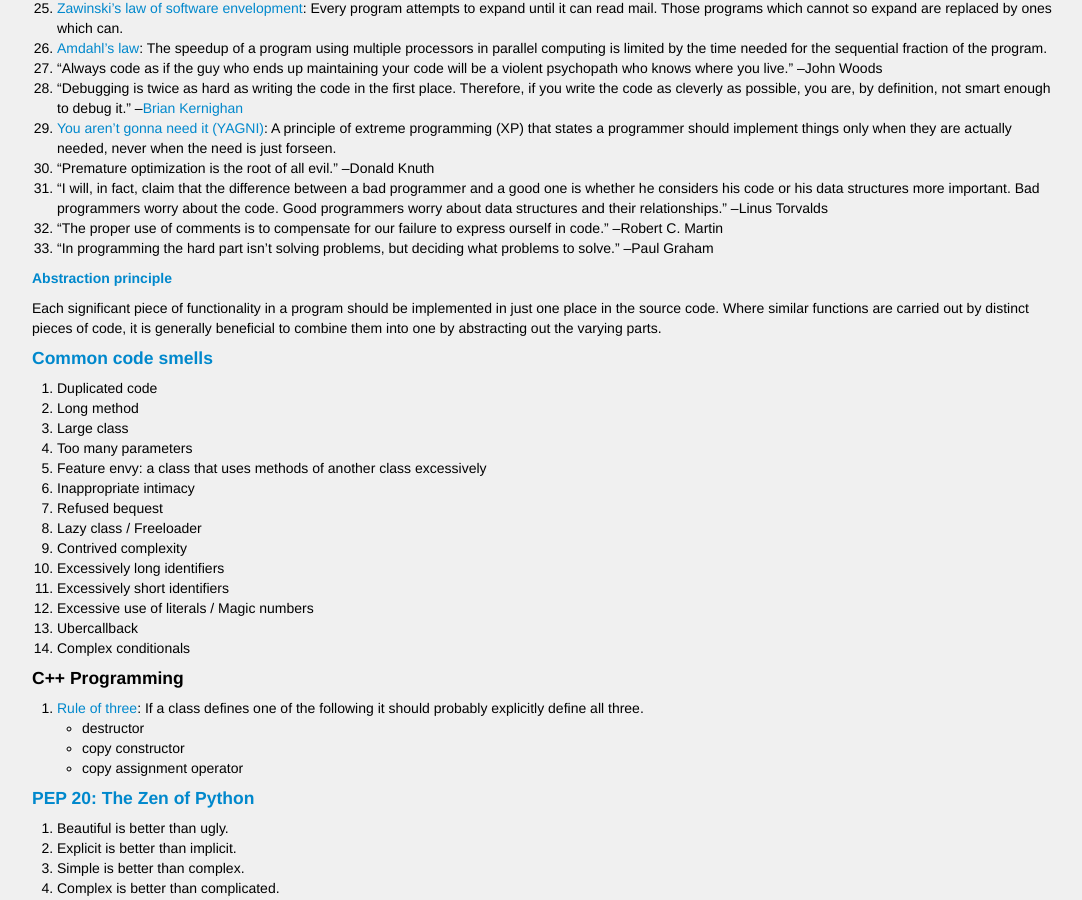
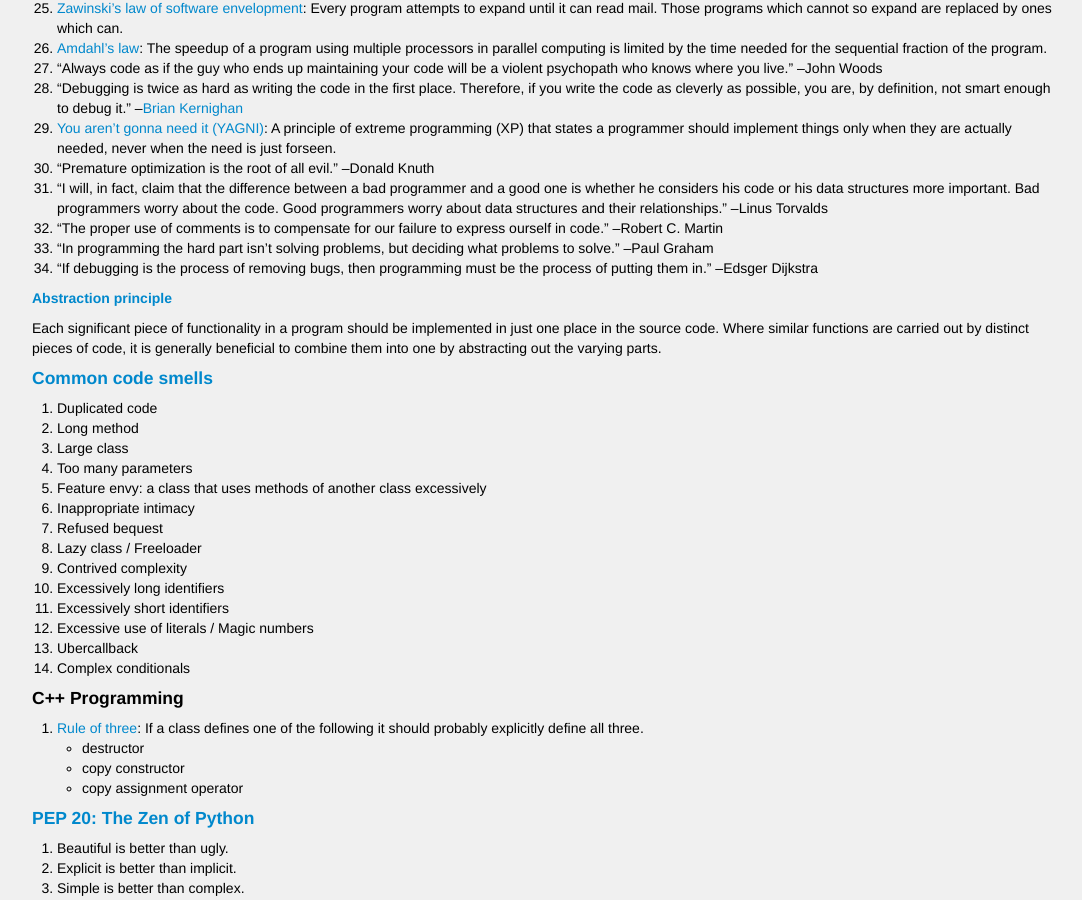
Before and after one commit to Sitwon/code-koans, a Jekyll site: the page built from index.html, in a window 1280 px wide and 900 px high, scrolled down 942 px. Shown: the whole window, without its empty margins (96-1178 px from the left). Built offline with Jekyll 4.4.1, drawn with Linux system fonts in a browser that asks for light colours.

Commit message:
Dijkstra quote

```diff
--- a/index.html
+++ b/index.html
@@ -42,6 +42,7 @@ title: Code Koans
 1. "I will, in fact, claim that the difference between a bad programmer and a good one is whether he considers his code or his data structures more important. Bad programmers worry about the code. Good programmers worry about data structures and their relationships." --Linus Torvalds
 1. "The proper use of comments is to compensate for our failure to express ourself in code." --Robert C. Martin
 1. "In programming the hard part isn't solving problems, but deciding what problems to solve." --Paul Graham
+1. "If debugging is the process of removing bugs, then programming must be the process of putting them in." --Edsger Dijkstra
 
 ##### [Abstraction principle](http://en.wikipedia.org/wiki/Abstraction_principle_%28computer_programming%29)
 Each significant piece of functionality in a program should be implemented in just one place in the source code. Where similar functions are carried out by distinct pieces of code, it is generally beneficial to combine them into one by abstracting out the varying parts.
```
